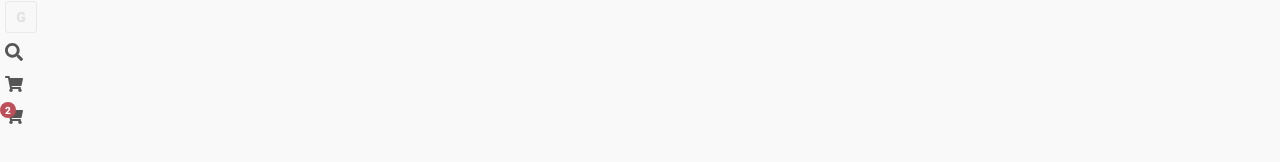
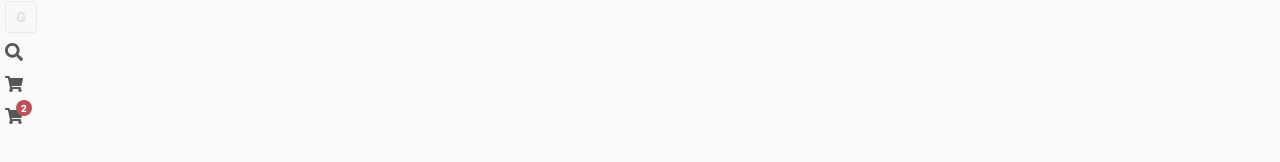
Before and after one commit to brenoxavier48/Fashionista_E-commerce, a React (Create React App) app: page / in a window 1280 px wide. Shown: the part 318-480 px from the top of the page. Built offline with nearby package versions, Linux system fonts and the light colour scheme.

Commit message:
feat: sub on the right side

```diff
--- a/src/components/ui/buttons/HeaderButton/styles.scss
+++ b/src/components/ui/buttons/HeaderButton/styles.scss
@@ -1,6 +1,7 @@
 .header__icon {
   width: 32px;
   height: 32px;
+  position: relative;
 
   .header__button {
     @include button-base;
@@ -15,8 +16,8 @@
     position: absolute;
     text-align: center;
     z-index: 100;
-    // top: 2px;
-    // right: 0;
+    top: -2px;
+    right: 0;
     width: 16px;
     height: 16px;
     border-radius: 50%;
```
